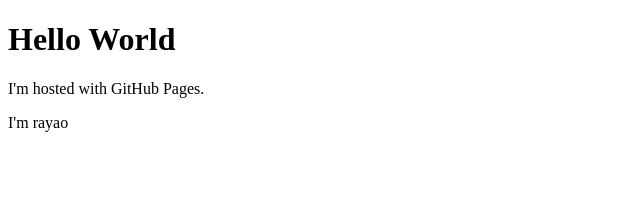
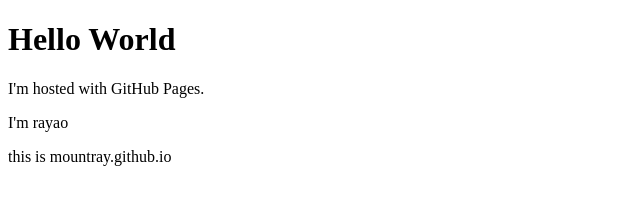
Before and after one commit to mountray/mountray.github.io, a plain HTML site: page index.html in a window 1280 px wide. Shown: the whole page, without its empty margins (0-640 px from the left). Drawn offline with Linux system fonts and the light colour scheme.

Commit message:
index c1

```diff
--- a/index.html
+++ b/index.html
@@ -4,5 +4,6 @@
 <h1>Hello World</h1>
 <p>I'm hosted with GitHub Pages.</p>
 <p>I'm rayao</p>
+<p>this is mountray.github.io</p>
 </body>
 </html>
```
